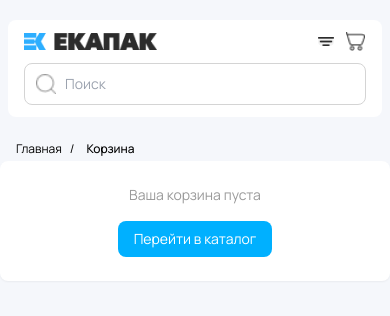
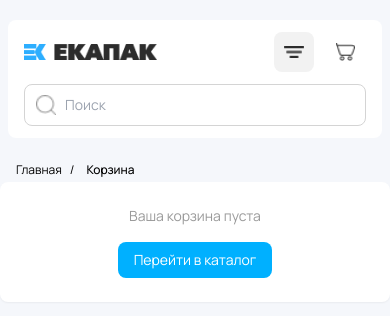
Before and after one commit to alkorotkovv/ekapak, a Next.js app in the folder frontend/: page /basket in a window 390 px wide. Shown: the top 316 px of the page. Built offline with nearby package versions, Linux system fonts and the light colour scheme.

Commit message:
refact: readme и мелкие визуальные правки

```diff
--- a/frontend/src/app/basket/page.tsx
+++ b/frontend/src/app/basket/page.tsx
@@ -3,11 +3,9 @@ import { Basket } from "@/components/Basket"
 
 export default function BasketPage() {
   return (
-    <div className="flex flex-1 max-w-container mx-auto w-full">
-      <main className="flex-1 w-full">
-        <Breadcrumbs items={[{ title: "Главная", href: "/" }, { title: "Корзина" }]} />
-        <Basket />
-      </main>
+    <div className="flex flex-1 flex-col max-w-container mx-auto w-full">
+      <Breadcrumbs items={[{ title: "Главная", href: "/" }, { title: "Корзина" }]} />
+      <Basket />
     </div>
   )
 }
--- a/frontend/src/app/catalog/[[...slug]]/page.tsx
+++ b/frontend/src/app/catalog/[[...slug]]/page.tsx
@@ -5,6 +5,7 @@ import { CategoryList } from "@/components/CategoryList"
 import { Pagination } from "@/components/Pagination"
 import { ITEMS_PER_PAGE, REVALIDATE_PRODUCTS } from "@/utils/constants"
 import { filterProducts } from "@/utils/search"
+import { Suspense } from "react"
 
 export const revalidate = REVALIDATE_PRODUCTS
 
@@ -56,9 +57,11 @@ export default async function CatalogPage({ params, searchParams }: CatalogPageP
 
       <div className="flex flex-1 gap-8 lg:flex-row flex-col">
         <CategoryList categories={categories} selectedCategorySlug={categorySlug} />
-        <div className="flex-1 min-w-0">
+        <div className={`flex-1 min-w-0 ${categorySlug ? "block" : "hidden lg:block"}`}>
           <ProductList products={products} selectedCategorySlug={categorySlug} />
-          <Pagination currentPage={currentPage} totalPages={totalPages} />
+          <Suspense fallback={null}>
+            <Pagination currentPage={currentPage} totalPages={totalPages} />
+          </Suspense>
         </div>
       </div>
     </div>
--- a/frontend/src/components/ProductList.tsx
+++ b/frontend/src/components/ProductList.tsx
@@ -10,14 +10,14 @@ interface ProductListProps {
 export function ProductList({ products, selectedCategorySlug }: ProductListProps = {}) {
   if (!products?.length) {
     return (
-      <div className={`flex-1 min-w-0 ${selectedCategorySlug ? "block" : "hidden lg:block"}`}>
+      <div className="flex-1 min-w-0">
         <div className="py-12 text-center text-p text-gray">Товары не найдены</div>
       </div>
     )
   }
 
   return (
-    <div className={`flex-1 min-w-0 ${selectedCategorySlug ? "block" : "hidden lg:block"}`}>
+    <div className="flex-1 min-w-0">
       <div className="max-w-products mx-auto">
         <div className="grid grid-cols-2 lg:grid-cols-3 xl:grid-cols-4 gap-2 lg:gap-[10px]">
           {products?.map(product => (
--- a/frontend/src/components/header/Header.tsx
+++ b/frontend/src/components/header/Header.tsx
@@ -1,7 +1,7 @@
 import Image from "next/image"
 import Link from "next/link"
 import { HeaderSearch } from "./HeaderSearch"
-import { HeaderCartIcon } from "./HeaderCartIcon"
+import { HeaderBasketIcon } from "./HeaderBasketIcon"
 
 export function Header() {
   return (
@@ -72,12 +72,14 @@ export function Header() {
               <div className="flex items-center gap-3">
                 <Link
                   href="/catalog"
-                  className="flex items-center justify-center bg-lightgray bg-opacity-30 rounded-lg hover:bg-opacity-40 transition-colors flex-shrink-0"
+                  className="flex items-center justify-center w-10 h-10 bg-lightgray bg-opacity-30 rounded-lg hover:bg-opacity-40 transition-colors flex-shrink-0"
                 >
-                  <Image src="/icons/hamburger.png" alt="Menu" width={16} height={16} />
+                  <Image src="/icons/hamburger.png" alt="Menu" width={20} height={20} />
                 </Link>
 
-                <HeaderCartIcon variant="mobile" />
+                <div className="flex items-center justify-center w-10 h-10 flex-shrink-0">
+                  <HeaderBasketIcon />
+                </div>
               </div>
             </div>
 
@@ -118,7 +120,7 @@ export function Header() {
                 <span className="text-xs text-black">Избранное</span>
               </button>
 
-              <HeaderCartIcon variant="desktop" />
+              <HeaderBasketIcon />
             </div>
 
             {/* Кнопка "Заказать образец" */}
--- /dev/null
+++ b/frontend/src/components/header/HeaderBasketIcon.tsx
@@ -0,0 +1,38 @@
+"use client"
+
+import Link from "next/link"
+import Image from "next/image"
+import { useAppSelector } from "@/store/hooks"
+
+export function HeaderBasketIcon() {
+  const basketItemsCount = useAppSelector(state =>
+    state.basket.items.reduce((sum, item) => sum + item.quantity, 0)
+  )
+
+  return (
+    <Link
+      href="/basket"
+      className="flex items-center justify-center relative hover:opacity-70 transition-opacity lg:flex-col lg:justify-between lg:h-10"
+    >
+      <div className="relative">
+        {/* Мобильная версия: иконка 20x20 */}
+        <Image src="/icons/basket.png" alt="Basket" width={20} height={20} className="lg:hidden" />
+        {/* Десктопная версия: маленькая иконка */}
+        <Image
+          src="/icons/basket.png"
+          alt="Basket"
+          width={17}
+          height={15}
+          className="hidden lg:block"
+        />
+        {basketItemsCount > 0 && (
+          <span className="absolute -top-1 -right-1 lg:-top-2 lg:-right-2 bg-blue text-white text-xs rounded-full w-5 h-5 flex items-center justify-center">
+            {basketItemsCount > 99 ? "99+" : basketItemsCount}
+          </span>
+        )}
+      </div>
+      {/* Текст "Корзина" только на десктопе */}
+      <span className="hidden lg:block text-xs text-black">Корзина</span>
+    </Link>
+  )
+}
--- a/frontend/src/components/header/HeaderCartIcon.tsx
+++ /dev/null
@@ -1,45 +0,0 @@
-"use client"
-
-import Link from "next/link"
-import Image from "next/image"
-import { useAppSelector } from "@/store/hooks"
-
-interface HeaderCartIconProps {
-  variant: "mobile" | "desktop"
-}
-
-export function HeaderCartIcon({ variant }: HeaderCartIconProps) {
-  const basketItemsCount = useAppSelector(state =>
-    state.basket.items.reduce((sum, item) => sum + item.quantity, 0)
-  )
-
-  if (variant === "mobile") {
-    return (
-      <Link href="/basket" className="flex items-center justify-center relative flex-shrink-0">
-        <Image src="/icons/basket.png" alt="Basket" width={20} height={18} />
-        {basketItemsCount > 0 && (
-          <span className="absolute -top-1 -right-1 bg-blue text-white text-xs rounded-full w-5 h-5 flex items-center justify-center">
-            {basketItemsCount > 99 ? "99+" : basketItemsCount}
-          </span>
-        )}
-      </Link>
-    )
-  }
-
-  return (
-    <Link
-      href="/basket"
-      className="flex flex-col items-center justify-between h-10 hover:opacity-70 transition-opacity relative"
-    >
-      <div className="relative">
-        <Image src="/icons/basket.png" alt="Basket" width={17} height={15} />
-        {basketItemsCount > 0 && (
-          <span className="absolute -top-2 -right-2 bg-blue text-white text-xs rounded-full w-5 h-5 flex items-center justify-center">
-            {basketItemsCount > 99 ? "99+" : basketItemsCount}
-          </span>
-        )}
-      </div>
-      <span className="text-xs text-black">Корзина</span>
-    </Link>
-  )
-}
--- a/frontend/src/components/header/HeaderSearch.tsx
+++ b/frontend/src/components/header/HeaderSearch.tsx
@@ -1,6 +1,6 @@
 "use client"
 
-import { useState, useEffect, useRef } from "react"
+import { useState, useEffect, useRef, Suspense } from "react"
 import { useRouter, usePathname, useSearchParams } from "next/navigation"
 import Image from "next/image"
 import { debounce } from "@/utils/debounce"
@@ -56,6 +56,7 @@ export function HeaderSearch({ variant }: HeaderSearchProps) {
       : "absolute inset-y-0 left-0 flex items-center pl-4 pointer-events-none"
 
   return (
+    <Suspense fallback={null}>
       <div className={wrapperClassName}>
         <div className="relative">
           <input
@@ -70,5 +71,6 @@ export function HeaderSearch({ variant }: HeaderSearchProps) {
           </div>
         </div>
       </div>
+    </Suspense>
   )
 }
```
Also changed, not shown: 1 other file (tests, documents, lock files or other folders). Lines whose indentation alone changed are shown as unchanged.
